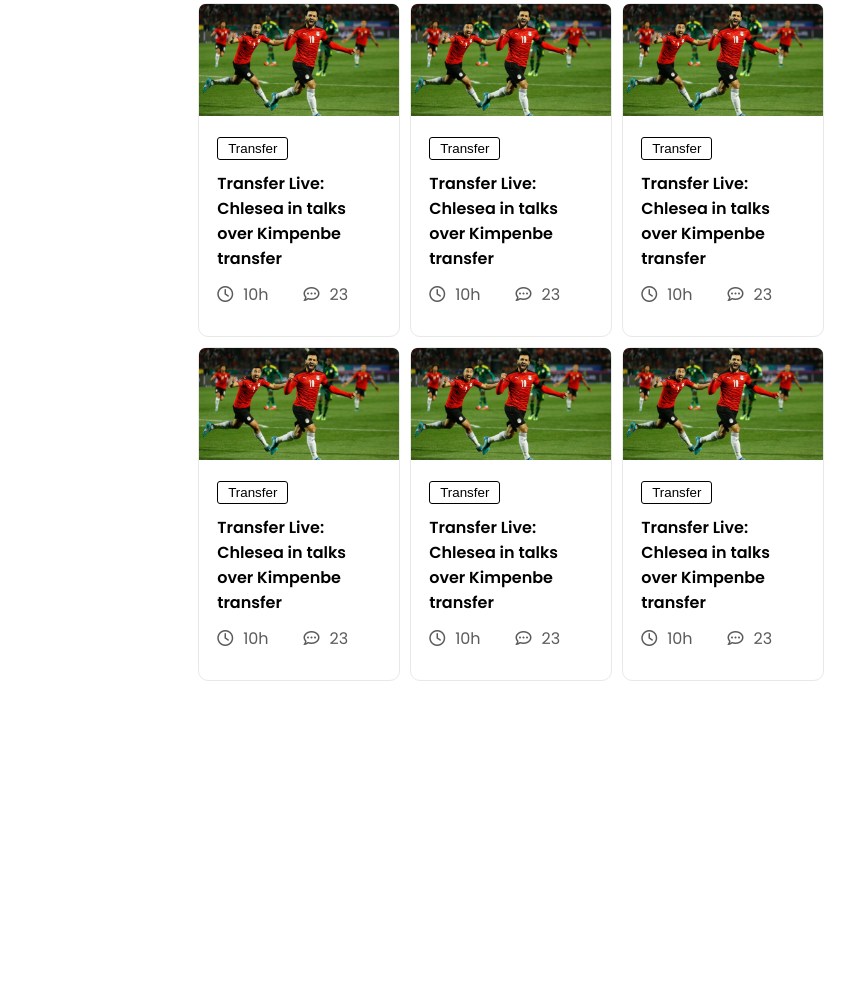
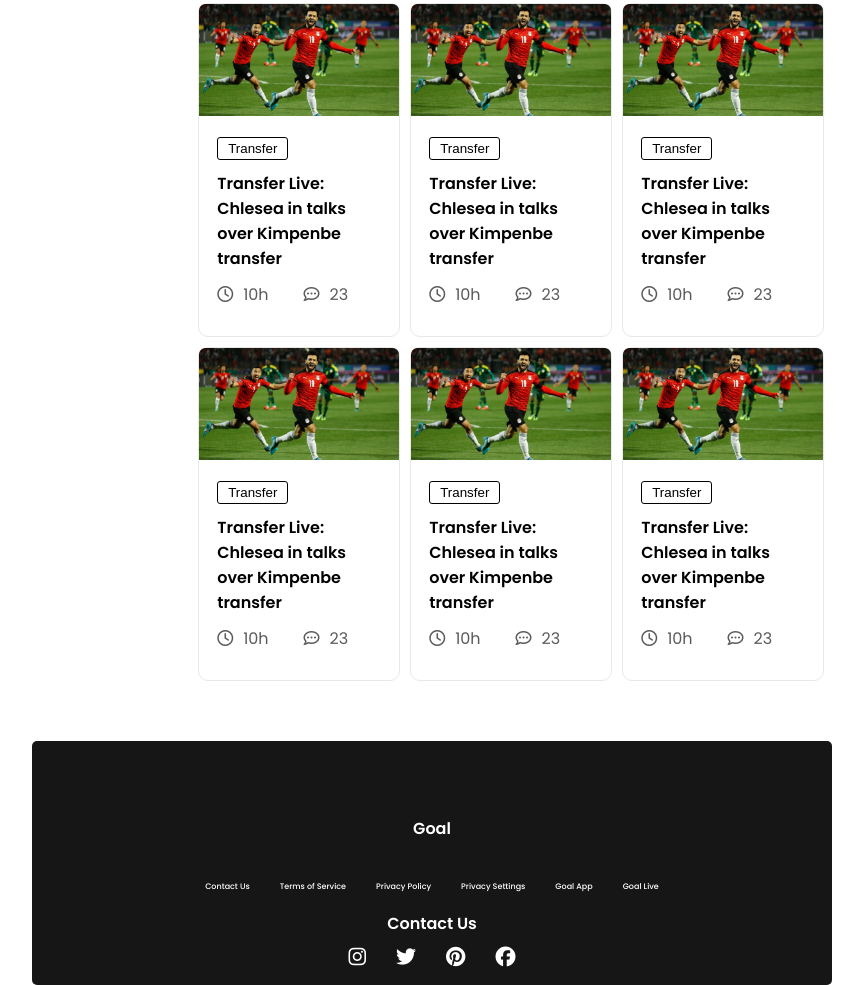
Before and after one commit to Marufhossain112/assignment-2, a plain HTML site: page index.html in a window 1280 px wide. Shown: the part 846-1831 px from the top of the page, without its empty margins (208-1071 px from the left). Before the commit the page ends 1527 px from the top, so only its background shows below. Drawn offline with Linux system fonts and the light colour scheme.

Commit message:
footer files uploaded

```diff
--- a/index.html
+++ b/index.html
@@ -198,7 +198,7 @@
     <!-- main ends here -->
 
     <!-- footer starts here -->
-    <!-- <footer>
+    <footer>
       <h4>Goal</h4>
       <div class="meet-us">
         <ul>
@@ -209,9 +209,25 @@
           <li><a href="#">Goal App</a></li>
           <li><a href="#">Goal Live</a></li>
         </ul>
+        <div class="contact-us">
+          <h4 class="contact-heading">Contact Us</h4>
+          <ul class="contact-list">
+            <li>
+              <a href="#"><i class="fa-brands fa-instagram"></i></a>
+            </li>
+            <li>
+              <a href="#"><i class="fa-brands fa-twitter"></i></a>
+            </li>
+            <li>
+              <a href="#"><i class="fa-brands fa-pinterest"></i></a>
+            </li>
+            <li>
+              <a href="#"><i class="fa-brands fa-facebook"></i></a>
+            </li>
+          </ul>
         </div>
-
-    </footer> -->
+      </div>
+    </footer>
     <!-- footer ends here -->
   </body>
 </html>
--- a/style.css
+++ b/style.css
@@ -142,3 +142,55 @@ header {
 .transfer-duration {
   margin-right: 35px;
 }
+/* main ends here */
+
+/* footer starts here */
+footer {
+  display: flex;
+  background: #161616;
+  flex-direction: column;
+  align-items: center;
+  height: 244px;
+  margin-top: 60px;
+  border-radius: 5px;
+  -webkit-border-radius: 5px;
+  -moz-border-radius: 5px;
+  -ms-border-radius: 5px;
+  -o-border-radius: 5px;
+}
+
+footer h4 {
+  color: #ffffff;
+  font-weight: 600;
+  padding-top: 75px;
+  padding-bottom: 30px;
+}
+
+.meet-us ul {
+  list-style: none;
+  display: flex;
+}
+
+.meet-us ul li a {
+  text-decoration: none;
+  color: #ffffff;
+  font-size: 8px;
+  font-weight: 500;
+  margin: 0 15px;
+}
+
+.contact-heading {
+  padding-top: 0%;
+  padding-bottom: 0%;
+  margin-bottom: 10px;
+}
+.contact-us {
+  display: flex;
+  flex-direction: column;
+  align-items: center;
+  margin-top: 15px;
+}
+.fa-brands {
+  font-size: 20px;
+}
+/* footer ends here */
```
Lines whose indentation alone changed are shown as unchanged.
